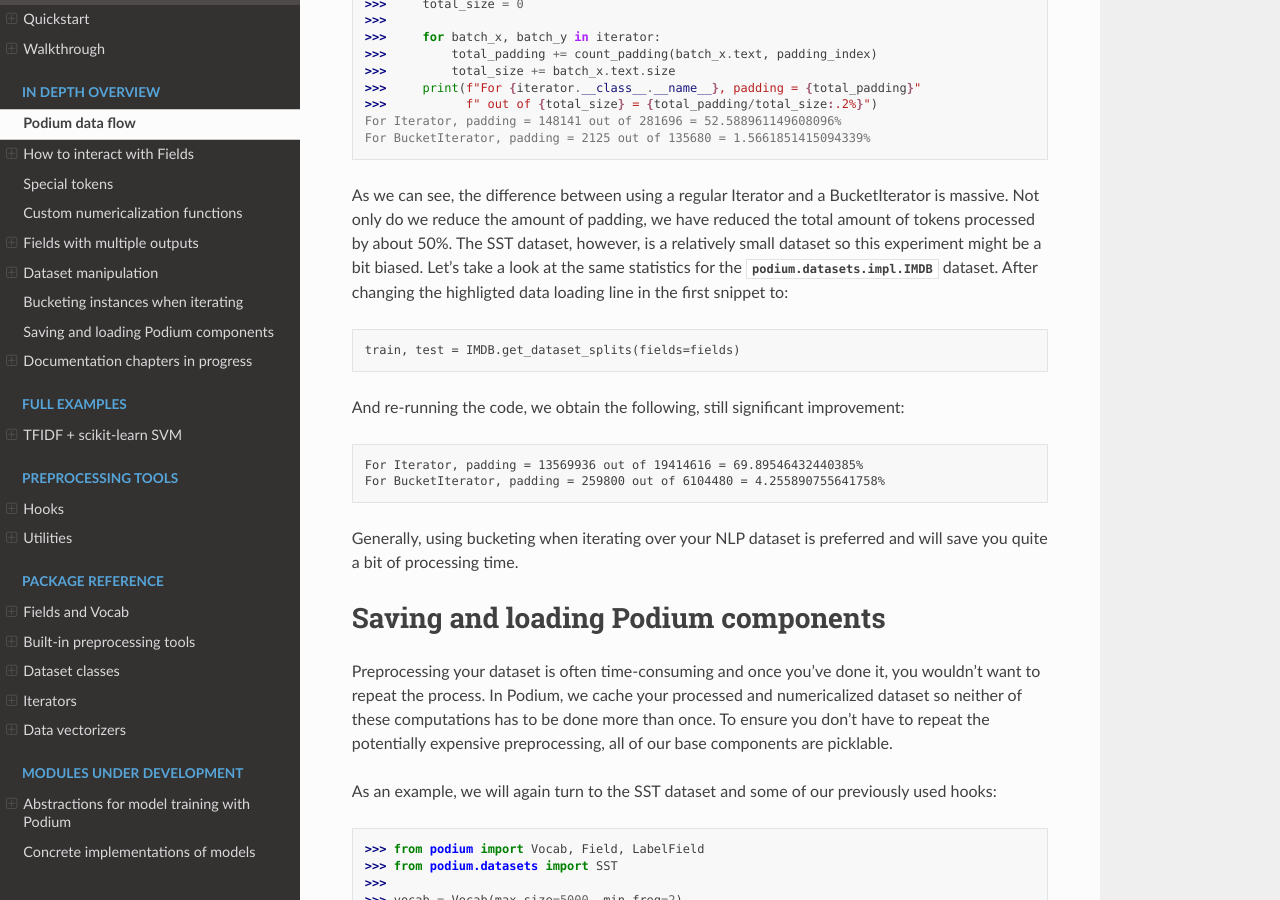
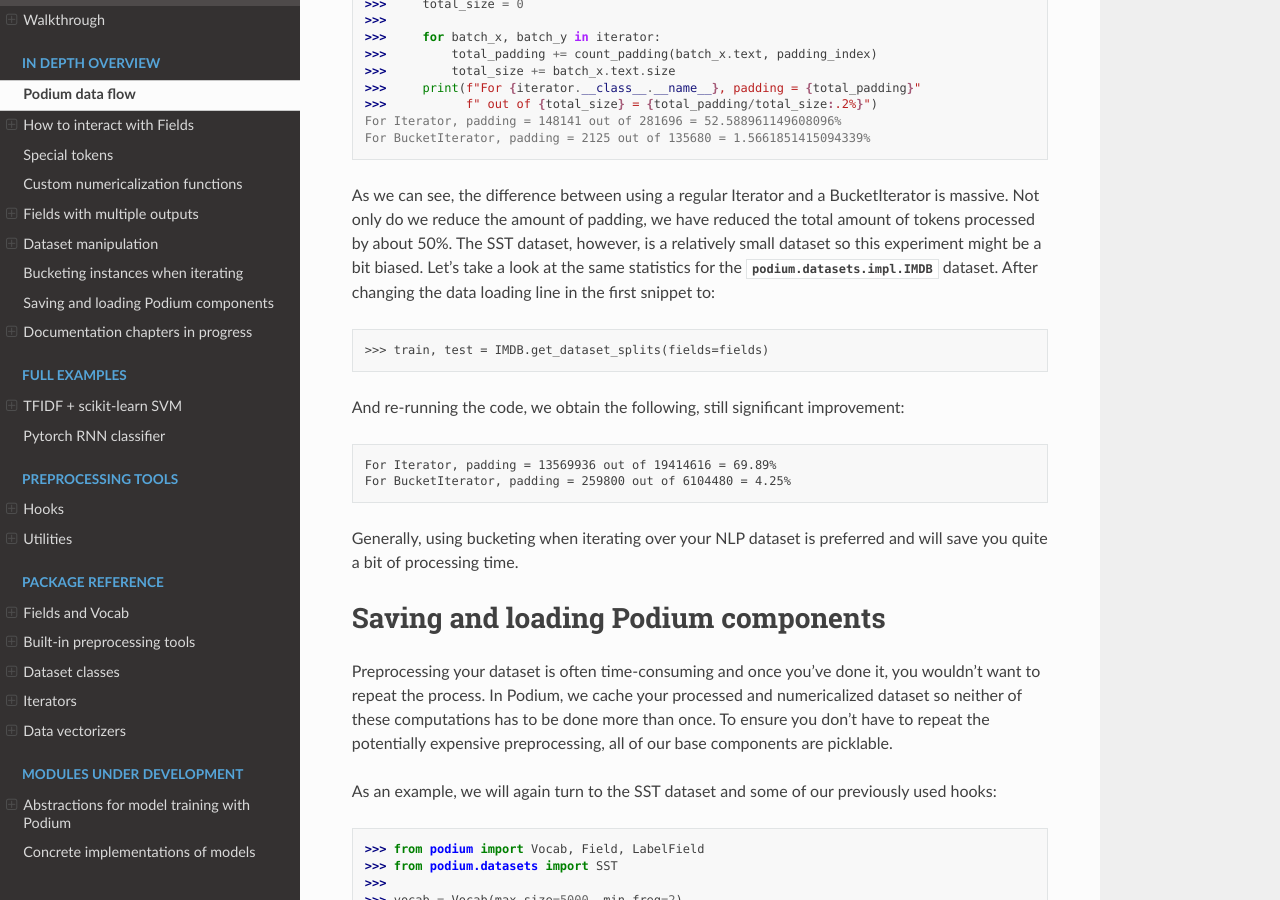
Before and after one commit to TakeLab/podium, a Sphinx documentation site: the page built from docs/source/advanced.rst, in a window 1280 px wide and 900 px high, scrolled down 11133 px. Built offline with Sphinx 7.4.7 and the Read the Docs theme 2.0.0, drawn with Linux system fonts in a browser that asks for light colours.

```diff
--- a/docs/source/advanced.rst
+++ b/docs/source/advanced.rst
@@ -448,18 +448,18 @@
   For Iterator, padding = 148141 out of 281696 = 52.588961149608096%
   For BucketIterator, padding = 2125 out of 135680 = 1.5661851415094339%
 
-As we can see, the difference between using a regular Iterator and a BucketIterator is massive. Not only do we reduce the amount of padding, we have reduced the total amount of tokens processed by about 50%. The SST dataset, however, is a relatively small dataset so this experiment might be a bit biased. Let's take a look at the same statistics for the :class:`podium.datasets.impl.IMDB` dataset. After changing the highligted data loading line in the first snippet to:
+As we can see, the difference between using a regular Iterator and a BucketIterator is massive. Not only do we reduce the amount of padding, we have reduced the total amount of tokens processed by about 50%. The SST dataset, however, is a relatively small dataset so this experiment might be a bit biased. Let's take a look at the same statistics for the :class:`podium.datasets.impl.IMDB` dataset. After changing the data loading line in the first snippet to:
 
 .. code-block:: rest
 
-  train, test = IMDB.get_dataset_splits(fields=fields)
+  >>> train, test = IMDB.get_dataset_splits(fields=fields)
 
 And re-running the code, we obtain the following, still significant improvement:
 
 .. code-block:: rest
 
-  For Iterator, padding = 13569936 out of 19414616 = 69.89546432440385%
-  For BucketIterator, padding = 259800 out of 6104480 = 4.255890755641758%
+  For Iterator, padding = 13569936 out of 19414616 = 69.89%
+  For BucketIterator, padding = 259800 out of 6104480 = 4.25%
 
 Generally, using bucketing when iterating over your NLP dataset is preferred and will save you quite a bit of processing time.
 
--- /dev/null
+++ b/docs/source/examples/pytorch_rnn_example.rst
@@ -0,0 +1,4 @@
+Pytorch RNN classifier
+=======================
+
+In this example, we will cover a simple RNN-based classifier model implemented in Pytorch. We will
--- a/docs/source/index.rst
+++ b/docs/source/index.rst
@@ -42,6 +42,7 @@
     :caption: Full examples
 
     examples/tfidf_example.rst
+    examples/pytorch_rnn_example.rst
 
 .. toctree::
     :maxdepth: 2
--- a/docs/source/walkthrough.rst
+++ b/docs/source/walkthrough.rst
@@ -113,7 +113,7 @@
   })}
 
 .. note::
-  Conversion from features to Fields is **automatically inferred** by default. This is a process which can be error prone, many assumptions have to be made. Nevertheless, it will work for basic use-cases.
+  Conversion from 🤗 dataset features to Fields is **automatically inferred** by default. This is a process which can be error prone. Nevertheless, it will work for basic use-cases.
   In general, we recommend you set the ``fields`` argument of ``from_dataset_dict``.
 
 When we load a 🤗 dataset, we internally perform automatic Field type inference and create Fields. While we expect these Fields to work in most cases, we recommend you try constructing your own.
```
Also changed, not shown: 1 other file.
